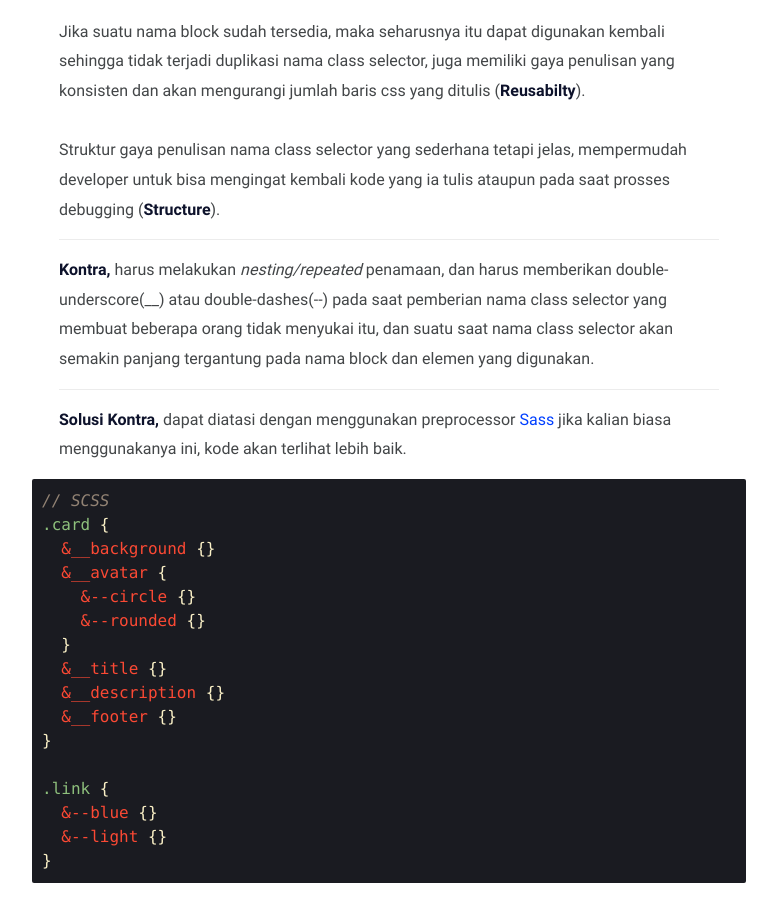
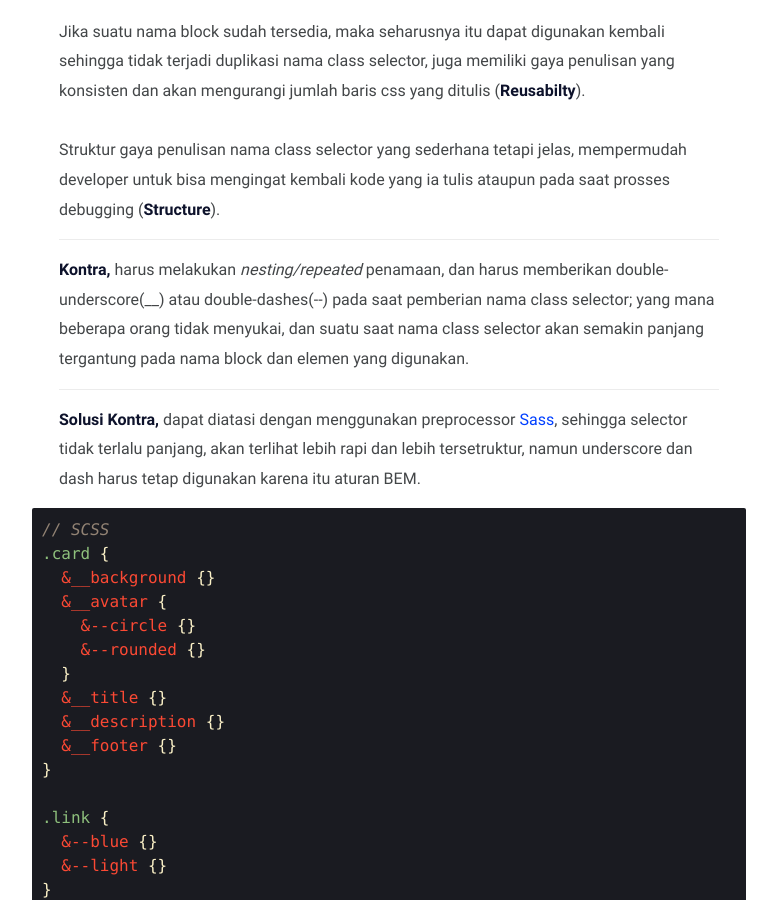
Before and after one commit to piharpi/piharpi.com, a Jekyll site: the page built from _posts/metodologi-bem-css/2020-04-26-metodologi-bem-css.md, in a window 1280 px wide and 900 px high, scrolled down 3377 px. Shown: the whole window, without its empty margins (251-1028 px from the left). Built offline with Jekyll 4.4.1, drawn with Linux system fonts in a browser that asks for light colours.

Commit message:
fix article

````diff
--- a/_posts/metodologi-bem-css/2020-04-26-metodologi-bem-css.md
+++ b/_posts/metodologi-bem-css/2020-04-26-metodologi-bem-css.md
@@ -96,11 +96,11 @@ Struktur gaya penulisan nama class selector yang sederhana tetapi jelas, memperm
 
 ---
 
-**Kontra,** harus melakukan _nesting/repeated_ penamaan, dan harus memberikan double-underscore(\_\_) atau double-dashes(\-\-) pada saat pemberian nama class selector yang membuat beberapa orang tidak menyukai itu, dan suatu saat nama class selector akan semakin panjang tergantung pada nama block dan elemen yang digunakan.
+**Kontra,** harus melakukan _nesting/repeated_ penamaan, dan harus memberikan double-underscore(\_\_) atau double-dashes(\-\-) pada saat pemberian nama class selector; yang mana beberapa orang tidak menyukai, dan suatu saat nama class selector akan semakin panjang tergantung pada nama block dan elemen yang digunakan.
 
 ---
 
-**Solusi Kontra,** dapat diatasi dengan menggunakan preprocessor [Sass](https://sass-lang.com/) jika kalian biasa menggunakanya ini, kode akan terlihat lebih baik.
+**Solusi Kontra,** dapat diatasi dengan menggunakan preprocessor [Sass](https://sass-lang.com/), sehingga selector tidak terlalu panjang, akan terlihat lebih rapi dan lebih tersetruktur, namun underscore dan dash harus tetap digunakan karena itu aturan BEM.
 
 ```scss
 // SCSS
````
